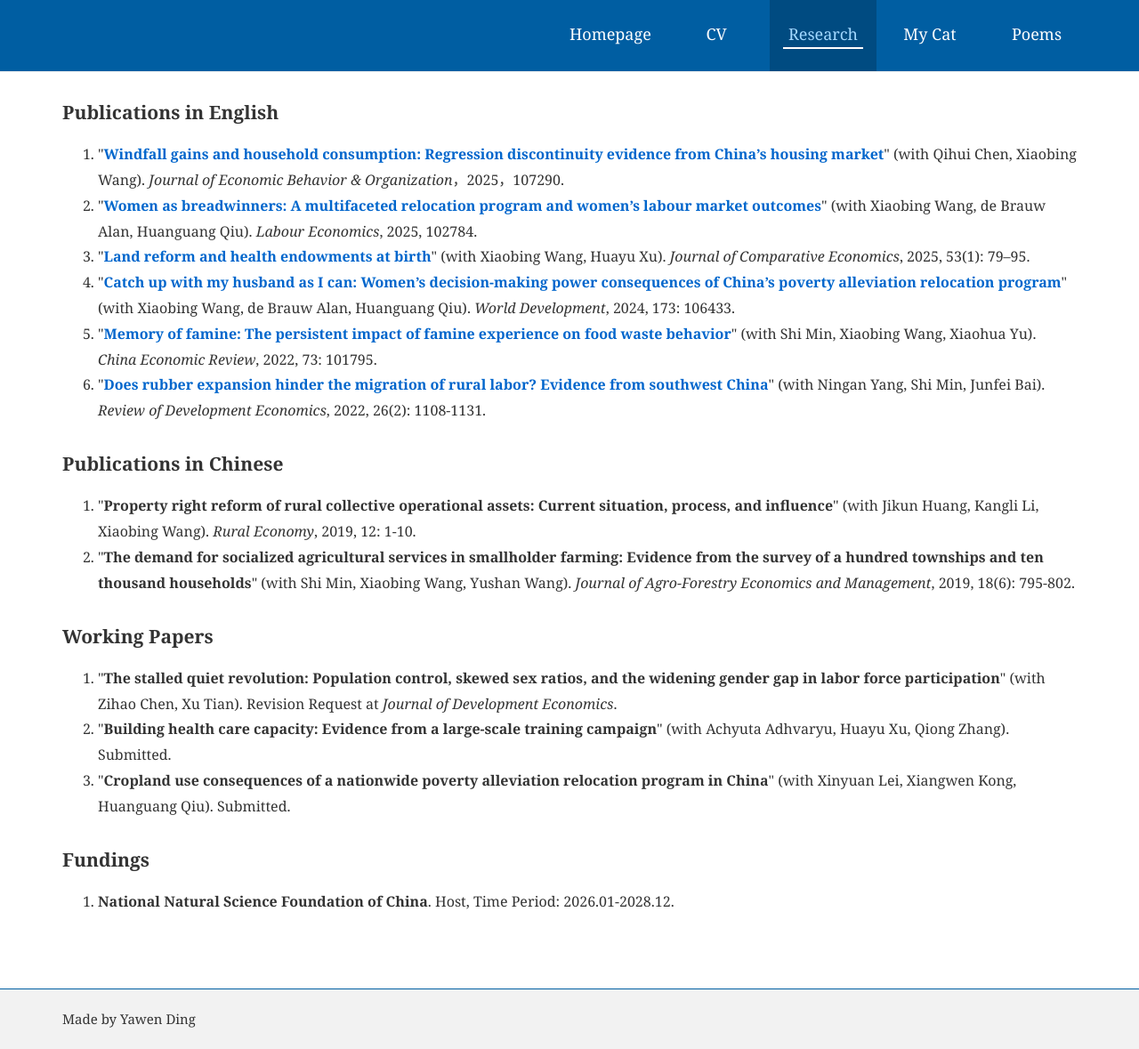
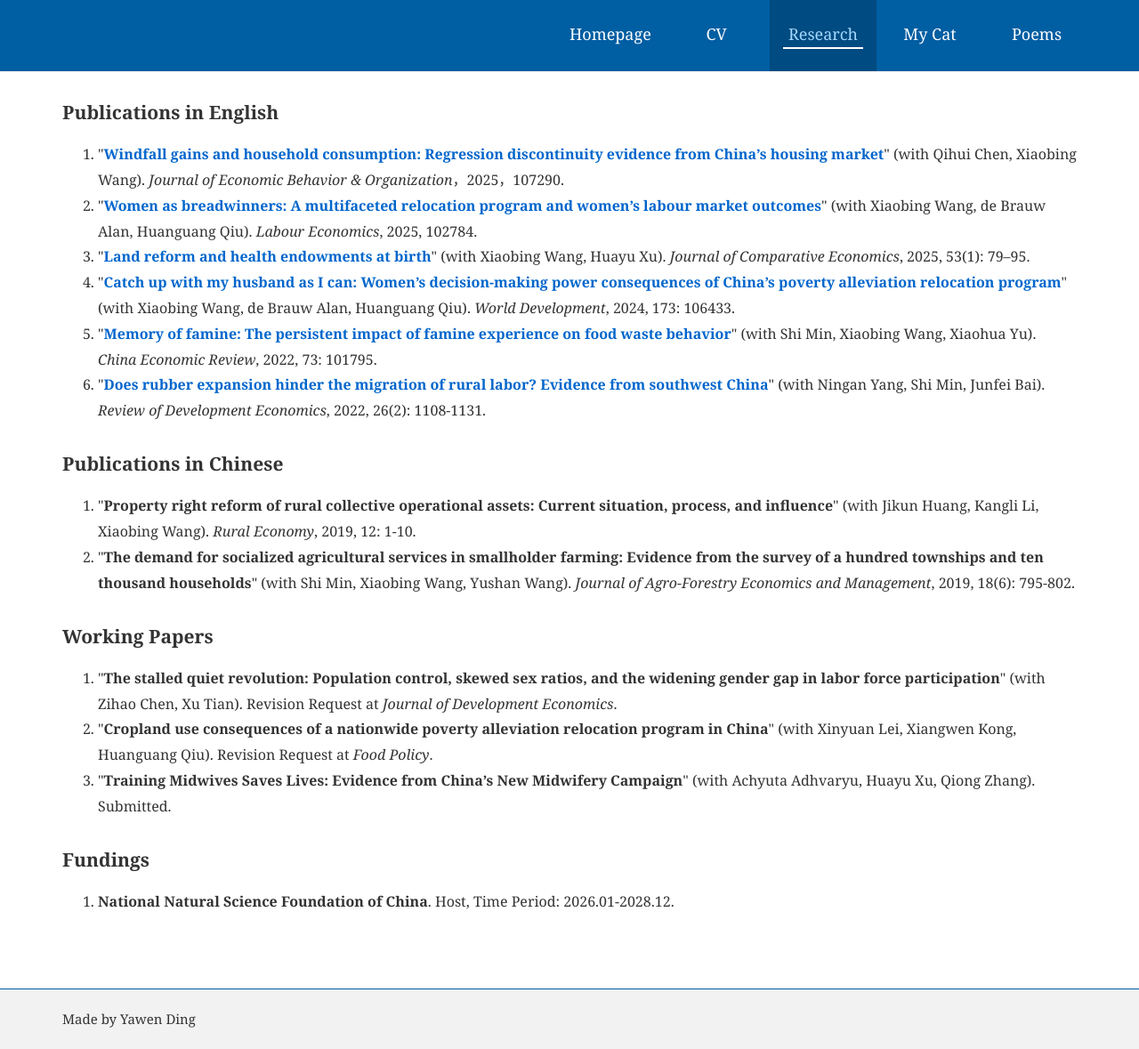
Before and after one commit to YawenDing/yawending.github.io, a Jekyll site: the page built from pages/_research/index.md, in a window 1280 px wide. Shown: the whole page at 89% size. Built offline with Jekyll 4.4.1, drawn with Linux system fonts in a browser that asks for light colours.

Commit message:
Update index.md

```diff
--- a/pages/_research/index.md
+++ b/pages/_research/index.md
@@ -54,9 +54,11 @@ target="_blank" rel="noopener"><b>Windfall gains and household consumption: Regr
 
 <li>"<b>The stalled quiet revolution: Population control, skewed sex ratios, and the widening gender gap in labor force participation</b>" (with Zihao Chen, Xu Tian). Revision Request at <i>Journal of Development Economics</i>.</li>
 
-<li>"<b>Building health care capacity: Evidence from a large-scale training campaign</b>" (with Achyuta Adhvaryu, Huayu Xu, Qiong Zhang). Submitted.</li>
+<li>"<b>Cropland use consequences of a nationwide poverty alleviation relocation program in China</b>" (with Xinyuan Lei, Xiangwen Kong, Huanguang Qiu). Revision Request at <i>Food Policy</i>.</li>
 
-<li>"<b>Cropland use consequences of a nationwide poverty alleviation relocation program in China</b>" (with Xinyuan Lei, Xiangwen Kong, Huanguang Qiu). Submitted.</li>
+<li>"<b>Training Midwives Saves Lives: Evidence from China’s New
+Midwifery Campaign</b>" (with Achyuta Adhvaryu, Huayu Xu, Qiong Zhang). Submitted.</li>
+
 
 </ol>
 
```
